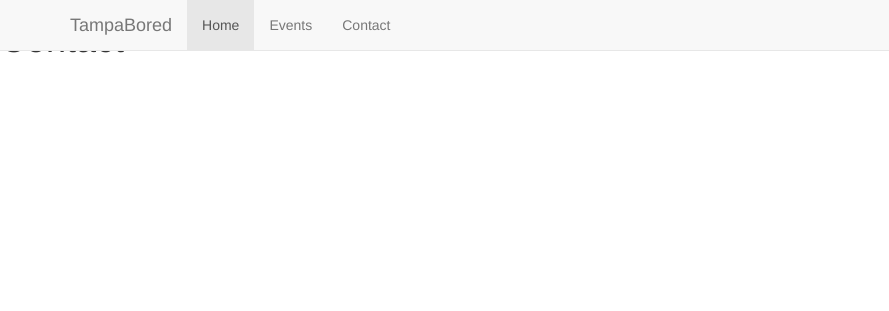
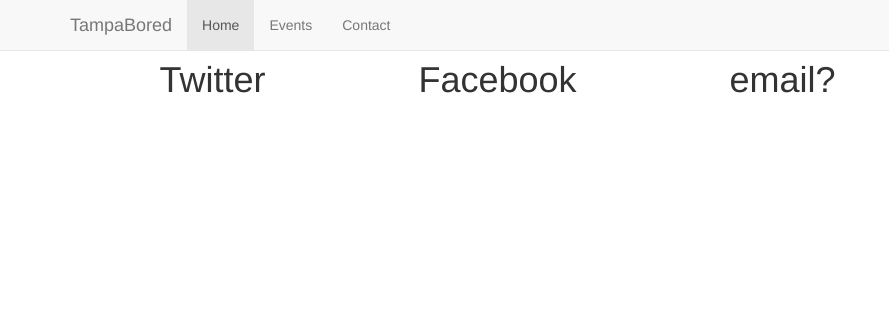
Before and after one commit to dtzitz/tampabored, a Django app: page /contact/ in a window 1280 px wide. Shown: the top 311 px of the page, without its empty margins (0-889 px from the left). Run offline with Django 3.2, Linux system fonts and the light colour scheme; some libraries are stand-ins or nearby versions.

Commit message:
minor tweeks to contact page

```diff
--- a/events/templates/contact.html
+++ b/events/templates/contact.html
@@ -2,7 +2,25 @@
 {% load staticfiles %}
 
 {% block content %}
+<link rel="stylesheet" type="text/css" href="{% static 'homepage.css' %}" />
 
-<h1>Contact</h1>
+<body>
+    <div class="container">
+        <div class="main">
+            <div class="row">
+                <div class="col-md-3">
+                    <h1>Twitter</h1>
+                </div>
+                <div class="col-md-3">
+                    <h1>Facebook</h1>
+                </div>
+                <div class="col-md-3">
+                    <h1>email?</h1>
+                </div>
+            </div>
+        </div>
+    </div>
+</body>
+
 
 {% endblock %}
```
